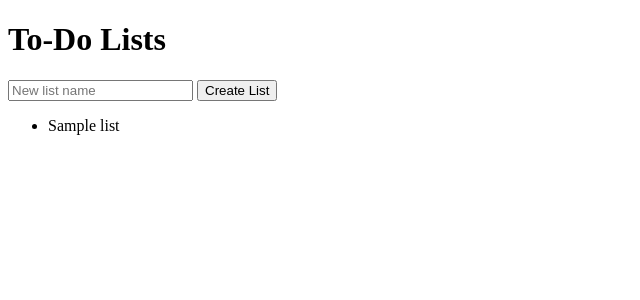
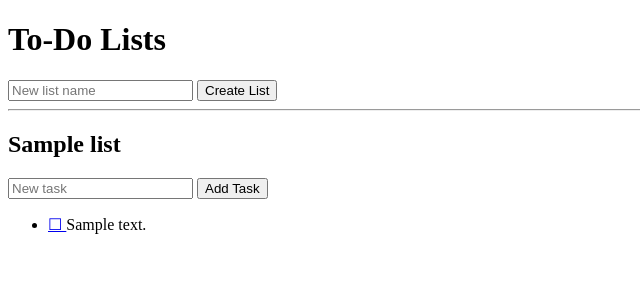
Before and after one commit to CI-Till-Krempel/horseless-carriage-eval-todo-app, a Flask app: template templates/index.html in a window 1280 px wide. Shown: the top 300 px of the page, without its empty margins (0-640 px from the left). Run offline with Flask 3, Linux system fonts and the light colour scheme; the template is opened without the code that fills it: most values are stand-ins (such as "Sample title", 1, 10 or a date in 2020).

Commit message:
feat(US-2): implement add task to list functionality

```diff
--- a/app.py
+++ b/app.py
@@ -8,11 +8,29 @@ lists = []
 @app.route('/', methods=['GET', 'POST'])
 def index():
     if request.method == 'POST':
-        list_name = request.form.get('list_name')
-        if list_name:
-            lists.append({'id': len(lists) + 1, 'name': list_name, 'tasks': []})
+        action = request.form.get('action')
+        if action == 'add_list':
+            list_name = request.form.get('list_name')
+            if list_name:
+                lists.append({'id': len(lists) + 1, 'name': list_name, 'tasks': []})
+        elif action == 'add_task':
+            list_id = int(request.form.get('list_id'))
+            task_text = request.form.get('task_text')
+            if task_text:
+                for l in lists:
+                    if l['id'] == list_id:
+                        l['tasks'].append({'id': len(l['tasks']) + 1, 'text': task_text, 'completed': False})
         return redirect(url_for('index'))
     return render_template('index.html', lists=lists)
 
+@app.route('/toggle_task/<int:list_id>/<int:task_id>')
+def toggle_task(list_id, task_id):
+    for l in lists:
+        if l['id'] == list_id:
+            for t in l['tasks']:
+                if t['id'] == task_id:
+                    t['completed'] = not t['completed']
+    return redirect(url_for('index'))
+
 if __name__ == '__main__':
     app.run(debug=True)
--- a/templates/index.html
+++ b/templates/index.html
@@ -7,13 +7,29 @@
 <body>
     <h1>To-Do Lists</h1>
     <form method="POST">
+        <input type="hidden" name="action" value="add_list">
         <input type="text" name="list_name" placeholder="New list name" required>
         <button type="submit">Create List</button>
     </form>
-    <ul>
-        {% for list in lists %}
-            <li>{{ list.name }}</li>
-        {% endfor %}
-    </ul>
+    <hr>
+    {% for list in lists %}
+        <h2>{{ list.name }}</h2>
+        <form method="POST">
+            <input type="hidden" name="action" value="add_task">
+            <input type="hidden" name="list_id" value="{{ list.id }}">
+            <input type="text" name="task_text" placeholder="New task" required>
+            <button type="submit">Add Task</button>
+        </form>
+        <ul>
+            {% for task in list.tasks %}
+                <li style="{{ 'text-decoration: line-through;' if task.completed else '' }}">
+                    <a href="{{ url_for('toggle_task', list_id=list.id, task_id=task.id) }}">
+                        {{ '✔' if task.completed else '☐' }}
+                    </a>
+                    {{ task.text }}
+                </li>
+            {% endfor %}
+        </ul>
+    {% endfor %}
 </body>
 </html>
```
Also changed, not shown: specs/stories/US-0003-US-2.md (added, +28 -0 lines), .hc/state.json.
